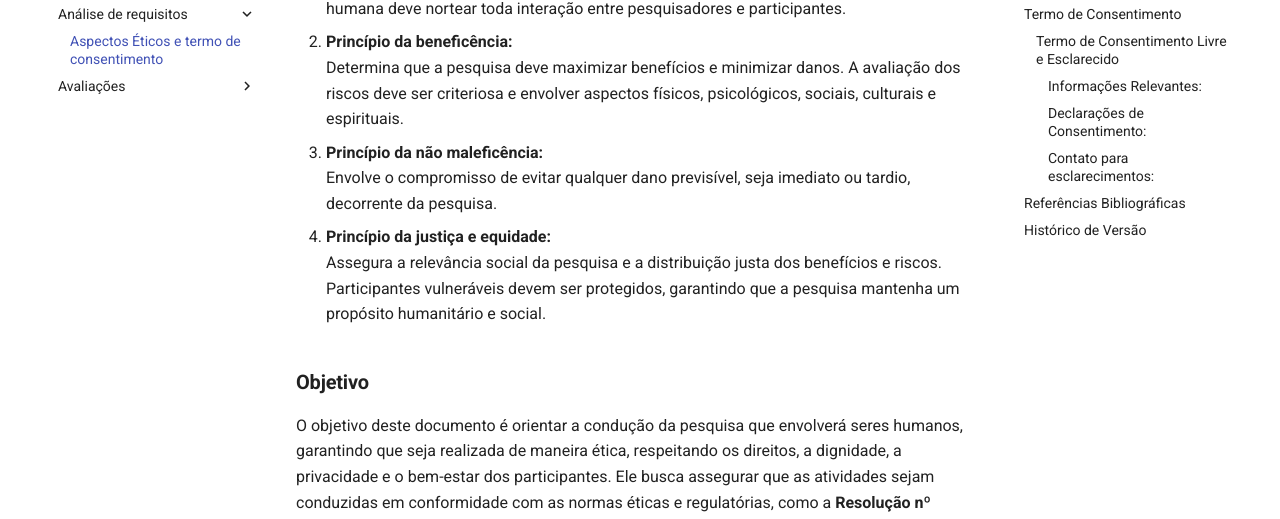
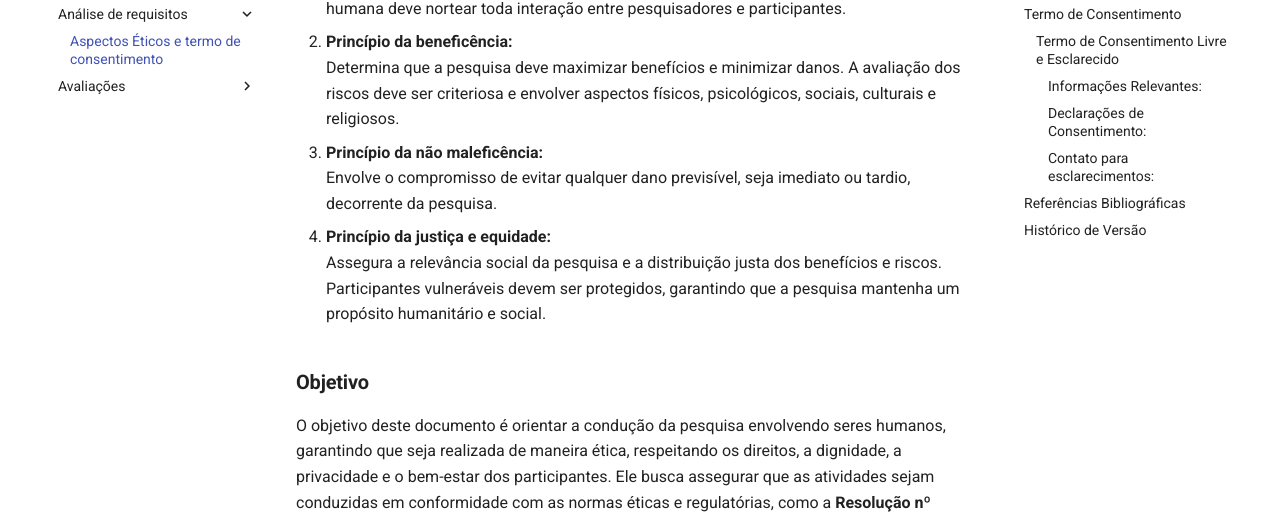
Before and after one commit to Interacao-Humano-Computador/2024.2-Grupo05, an MkDocs documentation site: the page built from docs/entregas/entrega_2/aspectos_eticos.md, in a window 1280 px wide and 900 px high, scrolled down 458 px. Shown: the part 202-721 px from the top of the window. Built offline with MkDocs 1.6.1 and Material for MkDocs 9.7.7, drawn with Linux system fonts in a browser that asks for light colours; comment, search, counter and statistics services are not loaded; the version menu is left out; some of the changed text lies outside the part shown.

Commit message:
Revisão de aspectos eticos

```diff
--- a/docs/entregas/entrega_2/aspectos_eticos.md
+++ b/docs/entregas/entrega_2/aspectos_eticos.md
@@ -12,7 +12,7 @@
    Garante o consentimento voluntário e informado dos participantes, especialmente protegendo grupos vulneráveis e pessoas legalmente incapazes. O respeito à dignidade humana deve nortear toda interação entre pesquisadores e participantes.
 
 2. **Princípio da beneficência:**
-   Determina que a pesquisa deve maximizar benefícios e minimizar danos. A avaliação dos riscos deve ser criteriosa e envolver aspectos físicos, psicológicos, sociais, culturais e espirituais.
+   Determina que a pesquisa deve maximizar benefícios e minimizar danos. A avaliação dos riscos deve ser criteriosa e envolver aspectos físicos, psicológicos, sociais, culturais e religiosos.
 
 3. **Princípio da não maleficência:**
    Envolve o compromisso de evitar qualquer dano previsível, seja imediato ou tardio, decorrente da pesquisa.
@@ -22,7 +22,7 @@
 
 ### **Objetivo**
 
-O objetivo deste documento é orientar a condução da pesquisa que envolverá seres humanos, garantindo que seja realizada de maneira ética, respeitando os direitos, a dignidade, a privacidade e o bem-estar dos participantes. Ele busca assegurar que as atividades sejam conduzidas em conformidade com as normas éticas e regulatórias, como a **Resolução nº 466/2012 do Conselho Nacional de Saúde**, promovendo práticas que minimizem riscos, previnam danos e maximizem benefícios para os indivíduos e a sociedade.
+O objetivo deste documento é orientar a condução da pesquisa envolvendo seres humanos, garantindo que seja realizada de maneira ética, respeitando os direitos, a dignidade, a privacidade e o bem-estar dos participantes. Ele busca assegurar que as atividades sejam conduzidas em conformidade com as normas éticas e regulatórias, como a **Resolução nº 466/2012 do Conselho Nacional de Saúde**, promovendo práticas que minimizem riscos, previnam danos e maximizem benefícios para os indivíduos e a sociedade.
 
 ### **Metodologia**
 
@@ -54,12 +54,12 @@
 **Título:** Avaliação da Interação Humano-Computador da Plataforma CD-MOJ NAQUADAH.
 **Projeto:** Grupo 5 - Interação Humano-Computador
 
-**Descrição do Estudo:** Estamos realizando uma pesquisa que analisa os aspectos de **Interação Humano-Computador** da plataforma **CD-MOJ NAQUADAH**, com o objetivo de avaliar e propor melhorias no sistema. Solicitamos sua colaboração na realização de uma atividade relacionada ao estudo, com duração estimada de **[tempo estimado]**.
+**Descrição do Estudo:** Estamos realizando uma pesquisa acerca dos aspectos de **Interação Humano-Computador** da plataforma **CD-MOJ NAQUADAH**, visando avaliar e propor melhorias no sistema. Solicitamos sua colaboração na realização de uma atividade relacionada ao estudo, com duração estimada de **[tempo estimado]**.
 
 #### **Informações Relevantes:**
 1. **Participação voluntária:** Sua participação é **inteiramente voluntária**, e você poderá interrompê-la a qualquer momento sem necessidade de justificativa ou prejuízo de qualquer natureza.
 2. **Confidencialidade:** As informações coletadas serão tratadas de forma **confidencial** e utilizadas exclusivamente para fins acadêmicos ou técnicos. Seus dados pessoais e respostas serão protegidos e não serão associados à sua identidade em nenhuma publicação.
-3. **Direito à informação:** Caso deseje, você poderá solicitar informações sobre os resultados da pesquisa ou a finalidade específica dos dados coletados.
+3. **Direito à informação:** Caso deseje você poderá solicitar informações sobre os resultados da pesquisa ou a finalidade específica dos dados coletados.
 4. **Gravações:** Caso sejam realizadas gravações, estas serão utilizadas apenas para análise interna da pesquisa e serão armazenadas em local seguro por até 6 meses, sendo descartadas após este período.
 5. **Riscos e Benefícios:** Esta pesquisa apresenta **riscos mínimos**, pois não envolve informações pessoais sensíveis e garante o anonimato dos dados coletados. Como benefício, sua contribuição auxiliará no aprimoramento do site CD-MOJ, amplamente utilizado por alunos e professores.
 
```
Also changed, not shown: other parts of docs/entregas/entrega_2/aspectos_eticos.md (+1 -1 lines).
